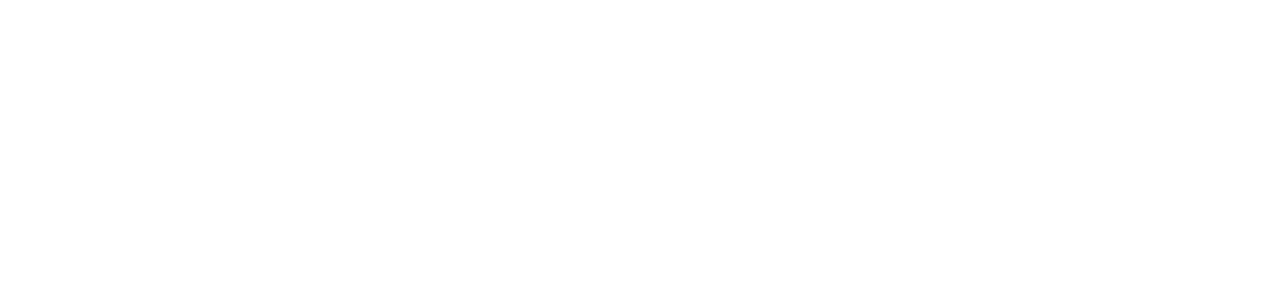
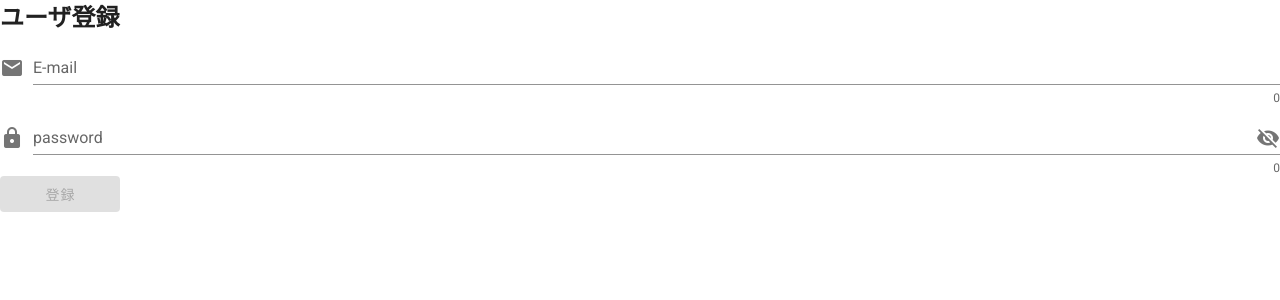
Before and after one commit to K-Fryxell/SmoLogi, a Vue app: page /regist in a window 1280 px wide. Shown: the top 300 px of the page. Built offline with nearby package versions, Linux system fonts and the light colour scheme.

Commit message:
katayama_registration_vuetify

```diff
--- /dev/null
+++ b/src/components/Top/Sign.vue
@@ -0,0 +1,24 @@
+<template>
+    <content>
+        <!-- ログインボタン -->
+        <v-btn text color="blue lighten-2">
+            ログイン
+        </v-btn>
+
+        <!-- 新規登録ページボタン -->
+        <v-btn color="blue lighten-2" dark to="regist">
+            新規登録
+        </v-btn>
+    </content>
+</template>
+
+
+<script>
+export default {
+    data(){
+        return{
+
+        }
+    }
+}
+</script>
--- a/src/router/index.js
+++ b/src/router/index.js
@@ -7,6 +7,11 @@ const routes = [{
     name: 'Top',
     component: () =>
         import ('../views/top.vue')
+}, {
+    path: '/regist',
+    name: 'Registration',
+    component: () =>
+        import ('@/views/registration')
 }]
 const router = new VueRouter({
     mode: 'history',
--- /dev/null
+++ b/src/views/registration.vue
@@ -0,0 +1,76 @@
+<template>
+    <div>
+        <h2>
+            ユーザ登録
+        </h2>
+        <v-form
+            v-model="valid">
+            <v-text-field
+                v-model="mailaddress"
+                prepend-icon="mdi-email"
+                :rules="registemailRules"
+                counter
+                label="E-mail"
+                hint="メールアドレスは50字以下で記入してください。">
+            </v-text-field>
+            <v-text-field
+                v-model="password"
+                :type="showPassword ? 'text' : 'password'" prepend-icon="mdi-lock"
+                :append-icon="showPassword ? 'mdi-eye' : 'mdi-eye-off'"
+                @click:append="showPassword = !showPassword"
+                :rules="registpassRules"
+                counter
+                label="password"
+                hint="パスワードは8字以上20字以下にしてください。"
+                required/>
+            <v-btn
+                @click="signUp"
+                :disabled="!valid"
+                color="blue"
+                class="mr-4 white--text"
+                width="120">
+                登録
+            </v-btn>
+        </v-form>
+    </div>
+</template>
+
+<script>
+import firebase from 'firebase'
+export default {
+    data(){
+        return{
+            mailaddress: '',
+            password: '',
+            valid: true,
+            showPassword:false,
+            // メールアドレスの登録
+            registemailRules: [
+                v => !!v || '入力欄が空白です。',
+                v => /.+@.+\..+/.test(v) || '想定していない文字形式で入力されました。',
+                v => (v && v.length <= 50) || '50字以内で入力してください。',
+                v => /^\S+@\S+\.\S+$/.test(v) || '想定していない文字形式で入力されました。'
+            ],
+            // パスワードの登録
+            registpassRules:[
+                v => !!v || '入力欄が空白です。',
+                v => (v&& 8<=v.length) || '',
+                v => (v&& v.length<=20) || '有効桁を超えた不正な値が入力されました。',
+                v => /[a-zA-Z\d]$/.test(v) || '半角英数字のみで入力してください。'
+            ],
+        }
+    },
+    methods: {
+        signUp: function () {
+        firebase.auth().createUserWithEmailAndPassword(this.mailaddress, this.password)
+        .then(
+            // 成功時の処理
+            console.log('OK')
+        )
+        }
+    },
+    components:{
+
+    }
+}
+</script>
--- a/src/views/top.vue
+++ b/src/views/top.vue
@@ -1,10 +1,10 @@
 <template>
     <content>
-        <Header></Header>
+        <Sign/>
     </content>
 </template>
 <script>
-import Header from '../components/Top/Header'
+import Sign from '../components/Top/Sign'
 export default {
     data(){
         return{
@@ -12,7 +12,7 @@ export default {
         }
     },
     components:{
-        Header
+        Sign
     }
 }
 </script>
```
